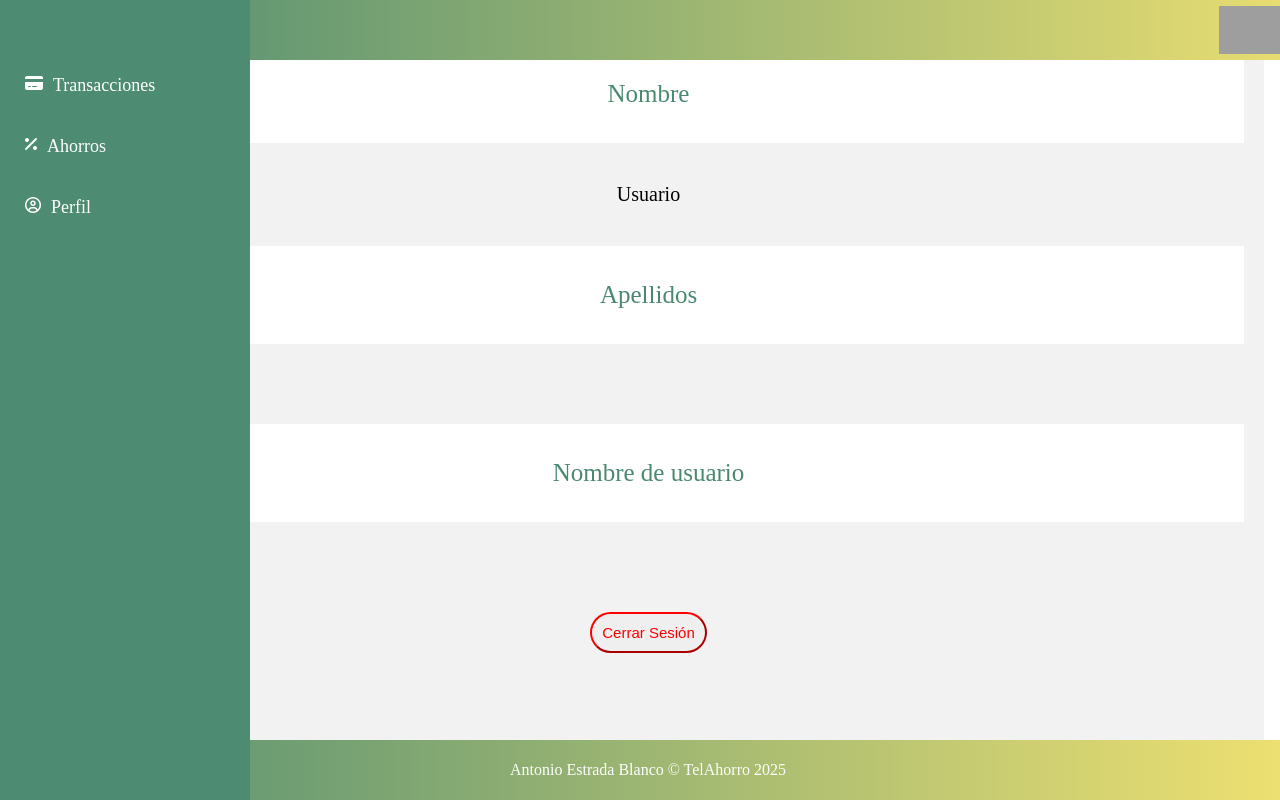
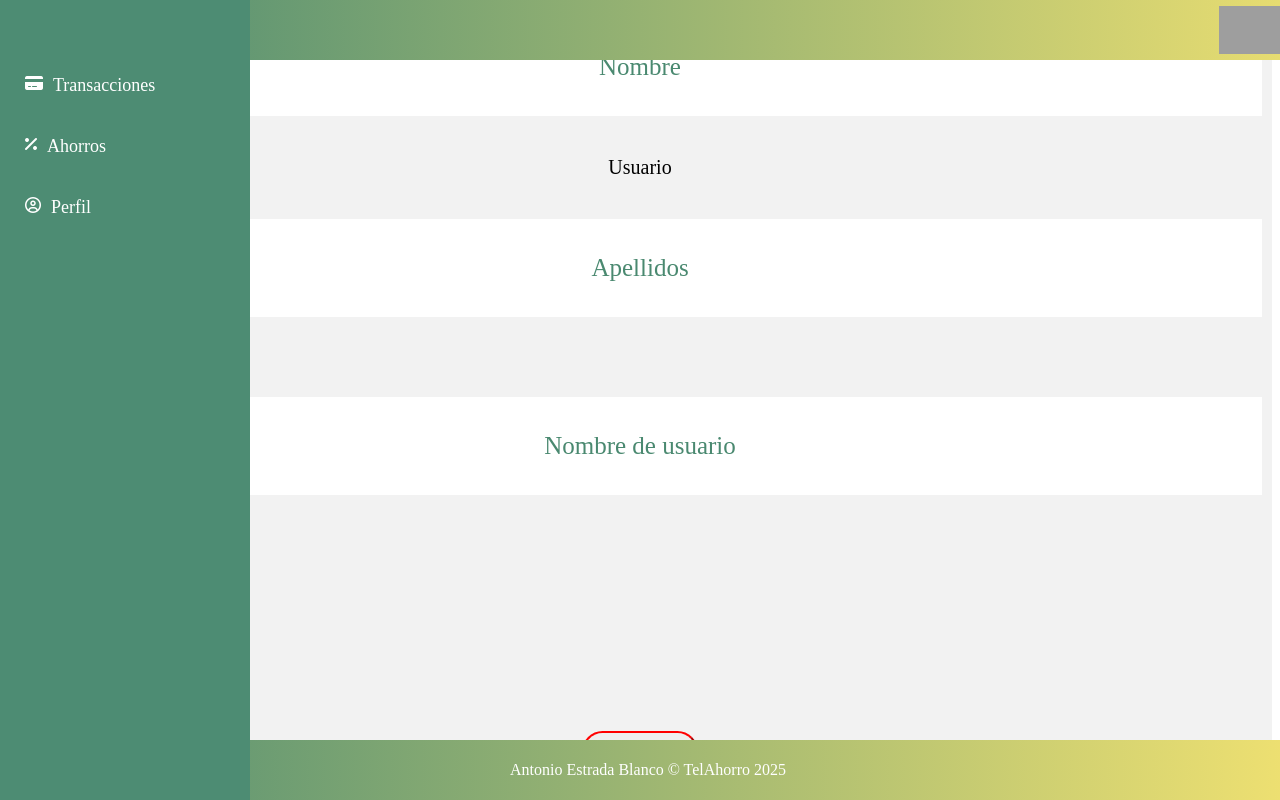
Before and after one commit to antesbla/TelAhorro, an Angular app: page /perfil in a window 1280 px wide. Built offline with nearby package versions, Linux system fonts and the light colour scheme; grey boxes are pictures that could not be loaded.

Commit message:
Cambios cabecera y perfil

```diff
--- a/src/app/cabecera/cabecera.component.ts
+++ b/src/app/cabecera/cabecera.component.ts
@@ -24,8 +24,4 @@ export class CabeceraComponent {
       }
     });
   }
-
-  getColorFondo(): string {
-    return this.rutaActual ? '#EEE071' : 'transparent';
-  }
 }
--- a/src/app/perfil/perfil.component.css
+++ b/src/app/perfil/perfil.component.css
@@ -1,10 +1,10 @@
 html, body {
     display: flex;
     flex-direction: column;
-    margin-top: 25px;
-    margin-left: 25px;
+    margin: 0;
+    padding: 0;
+    height: 100%;
     background-color: #F2F2F2;
-    padding: 10px;
 }
 
 .titulo {
@@ -16,7 +16,6 @@ html, body {
     align-items: center;
     font-size: 25px;
     color: #4A8970;
-    flex: 0.5;
 }
 
 .datos {
@@ -25,22 +24,21 @@ html, body {
     flex-direction: column;
     align-items: center;
     font-size: 20px;
-    flex: 0.5;
+}
+
+.cerrarSesion-container {
+    margin-top: auto;
+    display: flex;
+    justify-content: center; /* Centrar horizontalmente */
+    padding-bottom: 20px; /* Espacio opcional debajo del botón */
 }
 
 .cerrarSesion {
-
     color: white;
     border-radius: 13px;
     border: 0px;
     font-size: 15px;
     font-family: 'Quicksand';
-    display: flex;
-    justify-content: center; /* Centrar horizontalmente */
-    align-items: flex-end; /* Alinear al final de la página */
-    height: 100%;
-    padding-bottom: 20px
-
 }
 
 .cerrarSesion button {
```
